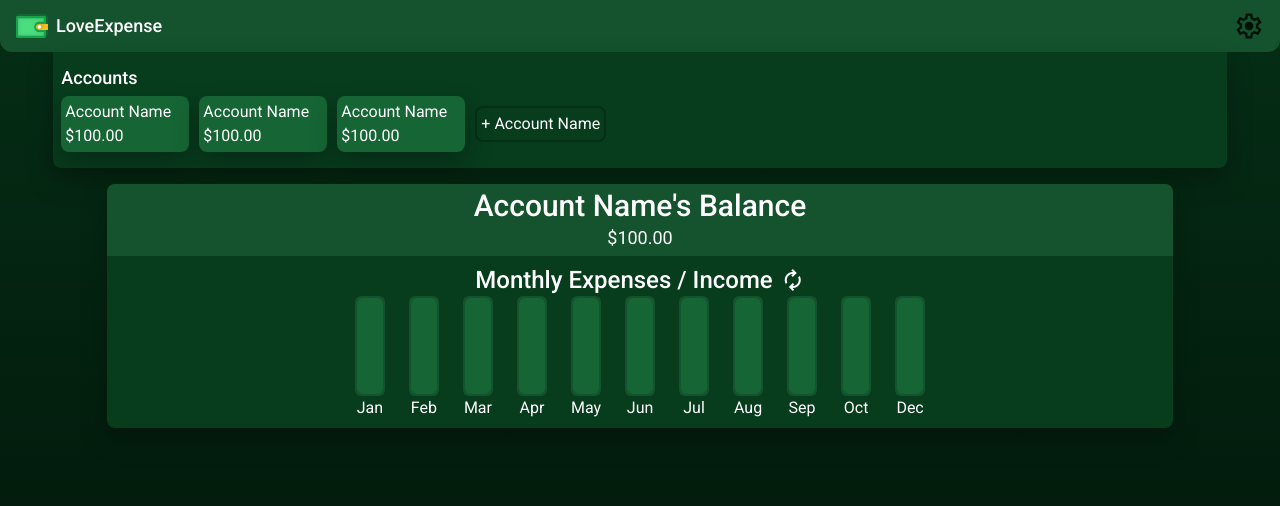
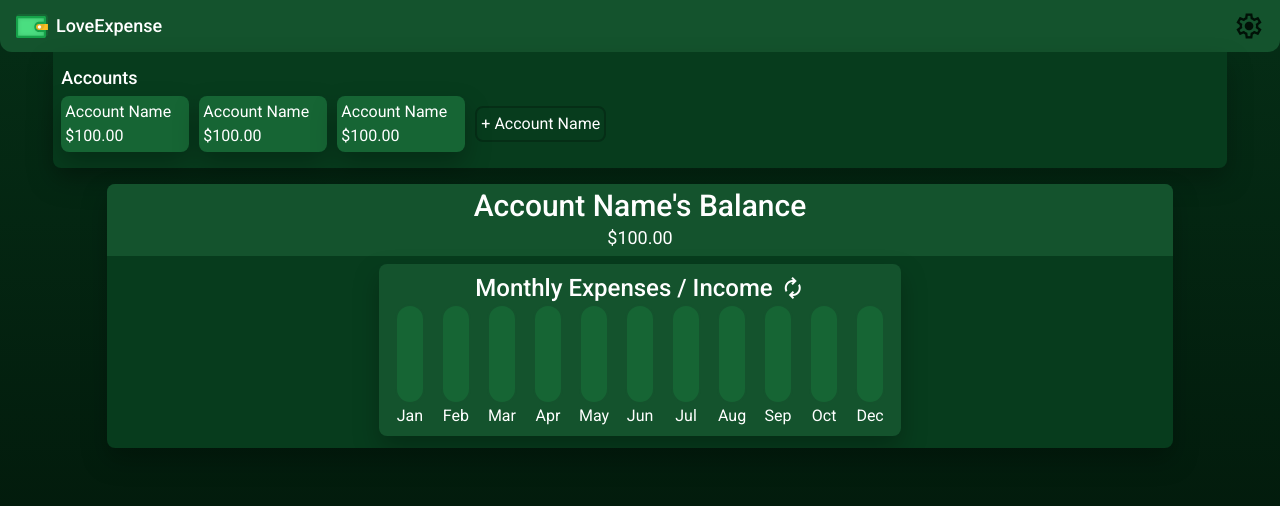
Before and after one commit to Skirbs/LoveExpense-Budget-Planner, a React (Vite) app: page / in a window 1280 px wide. Shown: the top 506 px of the page. Built offline with nearby package versions, Linux system fonts and the light colour scheme.

Commit message:
Added AccountInfo Part 1.5 (MonthlyReport UI Update)

```diff
--- a/src/components/MainComponents/Main/AccountInfo/AccountInfo.jsx
+++ b/src/components/MainComponents/Main/AccountInfo/AccountInfo.jsx
@@ -3,15 +3,15 @@ import MonthlyReport from "./MonthlyReport";
 
 export default function AccountInfo() {
   return (
-    <Card className="bg-green-925 w-10/12 overflow-hidden rounded-lg flex flex-col items-center sm:items-start">
+    <Card className="bg-green-925 w-10/12 overflow-hidden rounded-lg flex flex-col items-center gap-2 pb-3">
       <div className="w-full bg-green-900 flex flex-col justify-center items-center py-1">
         <h2 className="font-medium text-3xl">Account Name's Balance</h2>
         <p className="text-lg">$100.00</p>
       </div>
 
-      <div className="w-full px-4 py-2 flex flex-col justify-center">
+      <Card className="w-fit px-4 py-2 flex flex-col justify-center items-center bg-green-900 rounded-lg">
         <MonthlyReport />
-      </div>
+      </Card>
     </Card>
   );
 }
--- a/src/components/MainComponents/Main/AccountInfo/MonthlyBars.jsx
+++ b/src/components/MainComponents/Main/AccountInfo/MonthlyBars.jsx
@@ -1,8 +1,8 @@
 export default function MonthlyBars({month}) {
   return (
     <div className="flex flex-col items-center">
-      <div className="w-[30px] h-[100px] bg-green-900 p-0.5 rounded-md">
-        <div className="w-full h-full bg-green-800 rounded-md"></div>
+      <div className="w-[30px] h-[100px] bg-green-900 p-0.5 rounded-full">
+        <div className="w-full h-full bg-green-800 rounded-full"></div>
       </div>
       <p>{month}</p>
     </div>
--- a/src/components/MainComponents/Main/AccountInfo/MonthlyReport.jsx
+++ b/src/components/MainComponents/Main/AccountInfo/MonthlyReport.jsx
@@ -10,7 +10,7 @@ export default function MonthlyReport() {
         </button>
       </div>
 
-      <div className="flex flex-wrap justify-center gap-6">
+      <div className="flex flex-wrap justify-center gap-4 ">
         <MonthlyBars month="Jan" />
         <MonthlyBars month="Feb" />
         <MonthlyBars month="Mar" />
```
